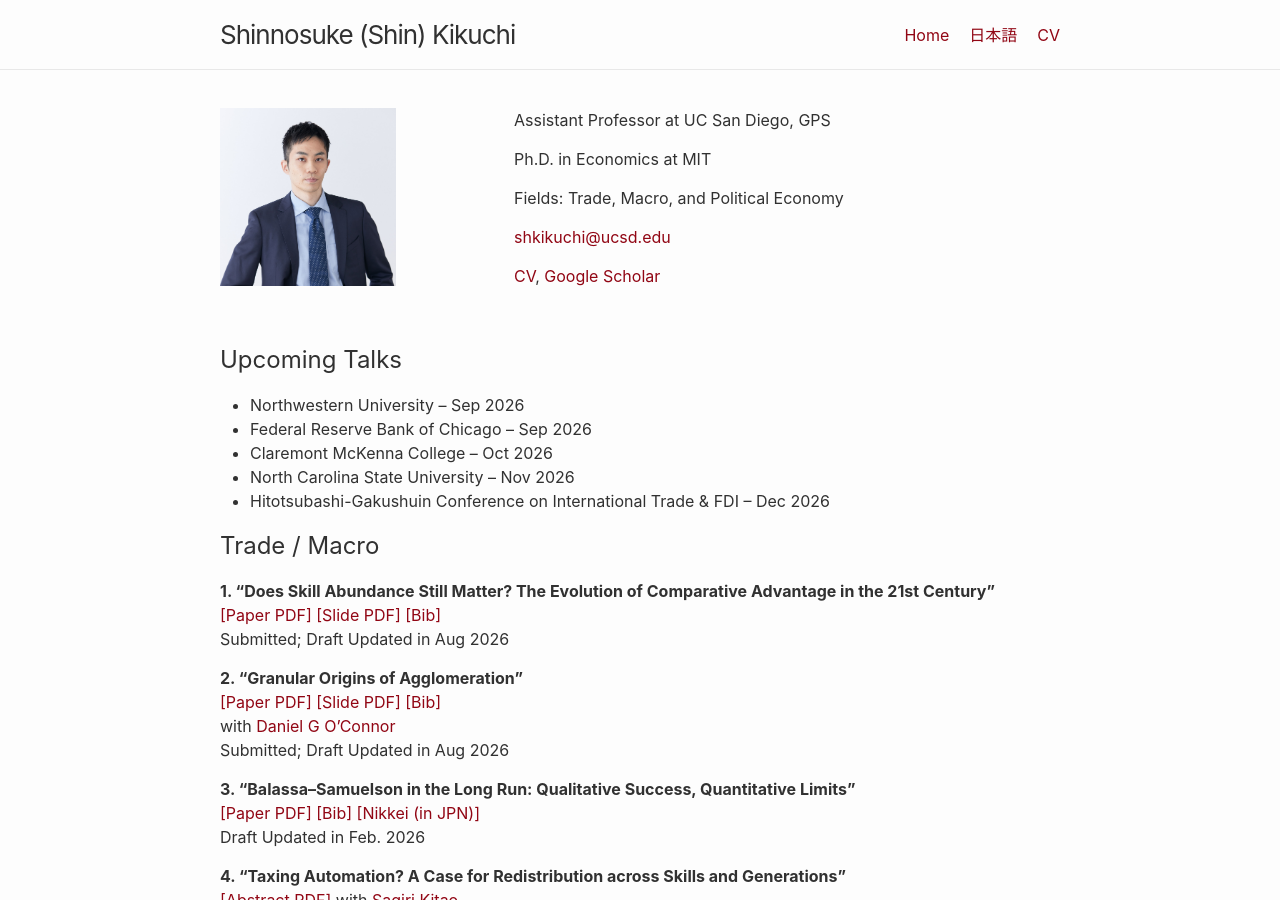
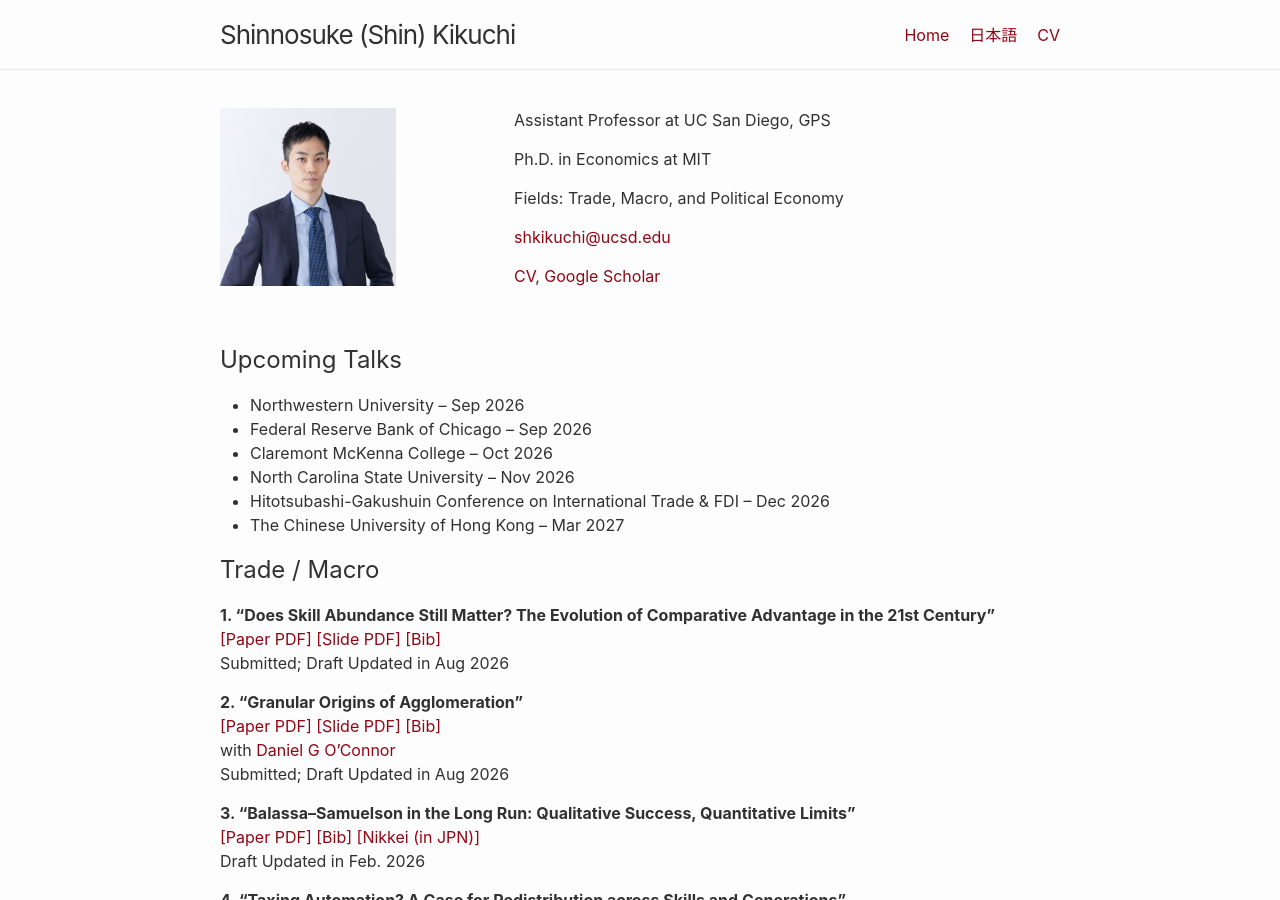
Before and after one commit to shinnkikuchi/shinnkikuchi.github.io, a Jekyll site: the page built from index.md, in a window 1280 px wide and 900 px high. Built offline with Jekyll 4.4.1, drawn with Linux system fonts in a browser that asks for light colours.

Commit message:
Update index.md

```diff
--- a/index.md
+++ b/index.md
@@ -14,6 +14,7 @@ title: Home
 - Claremont McKenna College – Oct 2026
 - North Carolina State University – Nov 2026
 - Hitotsubashi-Gakushuin Conference on International Trade & FDI – Dec 2026
+- The Chinese University of Hong Kong – Mar 2027
 
 ## Trade / Macro
 
```
